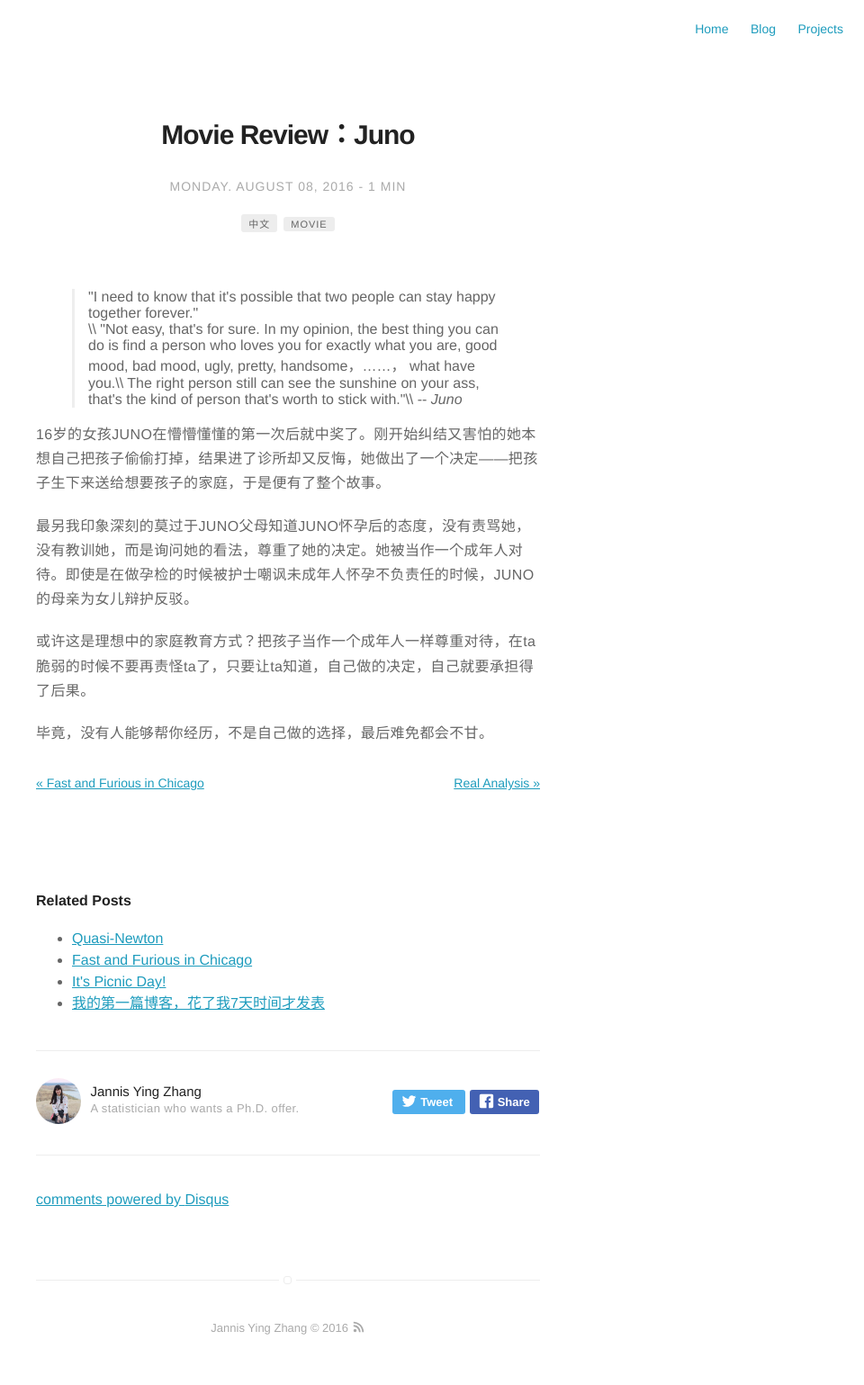
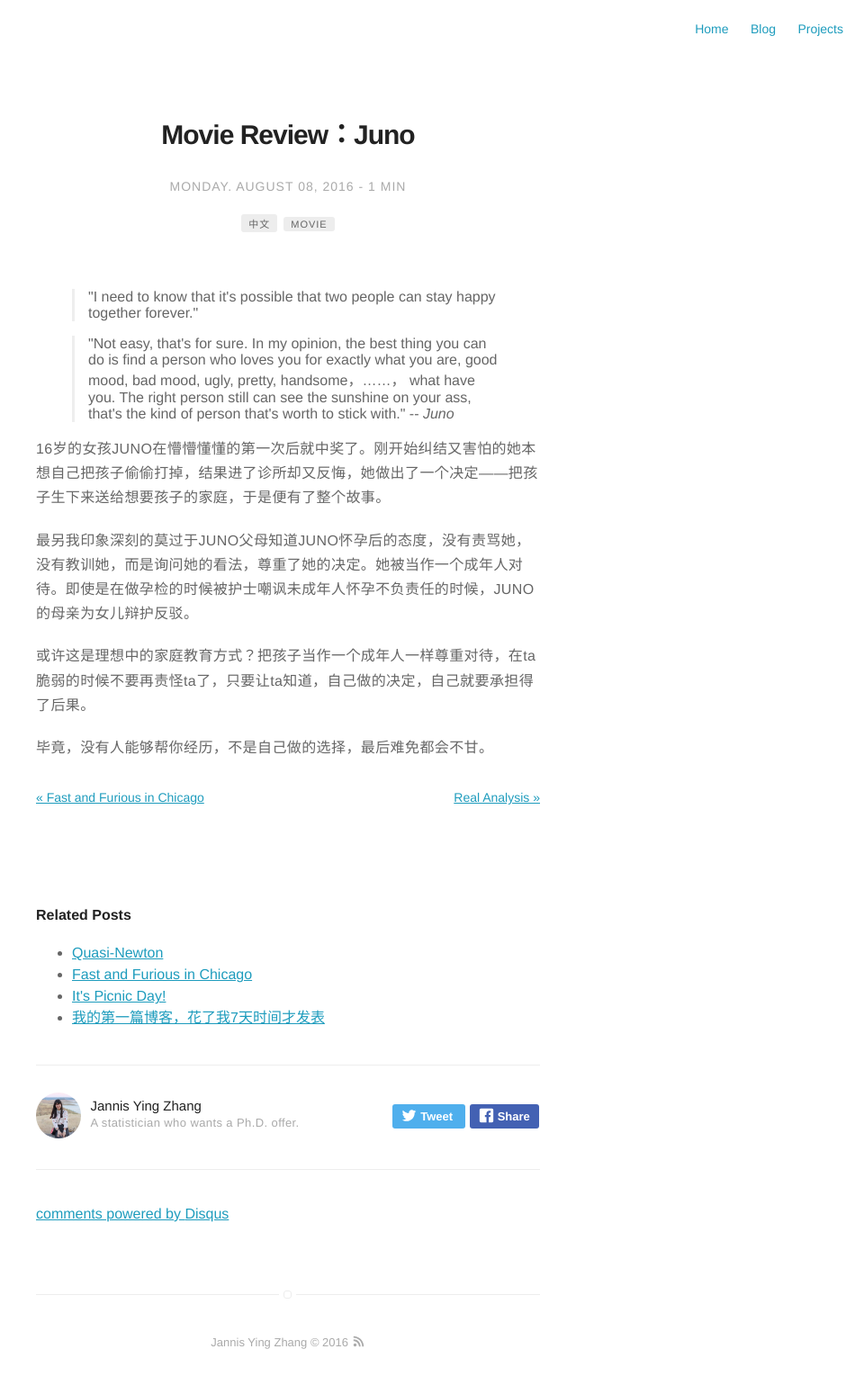
Before and after one commit to yingtostats/yingtostats.github.io, a Jekyll site: the page built from _posts/2016-08-08-Juno.md, in a window 1280 px wide. Shown: the whole page at 90% size, without its empty margins (320-1280 px from the left). Built offline with Jekyll 4.4.1, drawn with Linux system fonts in a browser that asks for light colours; comment, search, counter and statistics services are not loaded.

Commit message:
blockquote

```diff
--- a/_posts/2016-08-08-Juno.md
+++ b/_posts/2016-08-08-Juno.md
@@ -12,14 +12,17 @@ fontsize: 23pt
 ---
 
 <blockquote>
-"I need to know that it's possible that two people can stay happy together forever." <br>\\
+"I need to know that it's possible that two people can stay happy together forever." <br>
+</blockquote>
 
+
+<blockquote>
 "Not easy, that's for sure.
 
 In my opinion, the best thing you can do is find a person who loves you for exactly what you are,
-good mood, bad mood, ugly, pretty, handsome，……， what have you.\\
+good mood, bad mood, ugly, pretty, handsome，……， what have you.
 
-The right person still can see the sunshine on your ass, that's the kind of person that's worth to stick with."\\
+The right person still can see the sunshine on your ass, that's the kind of person that's worth to stick with."
 
 -- <i>Juno</i>
 </blockquote>
```
